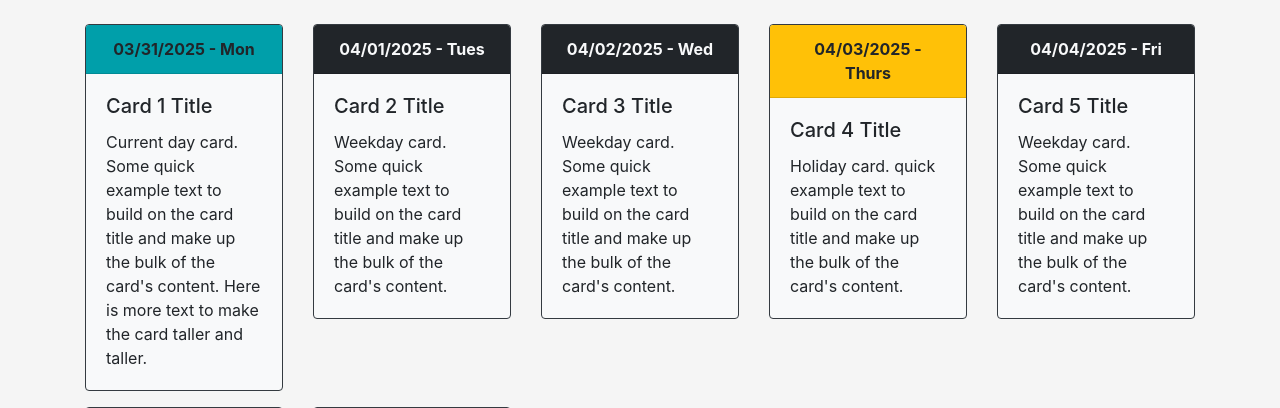
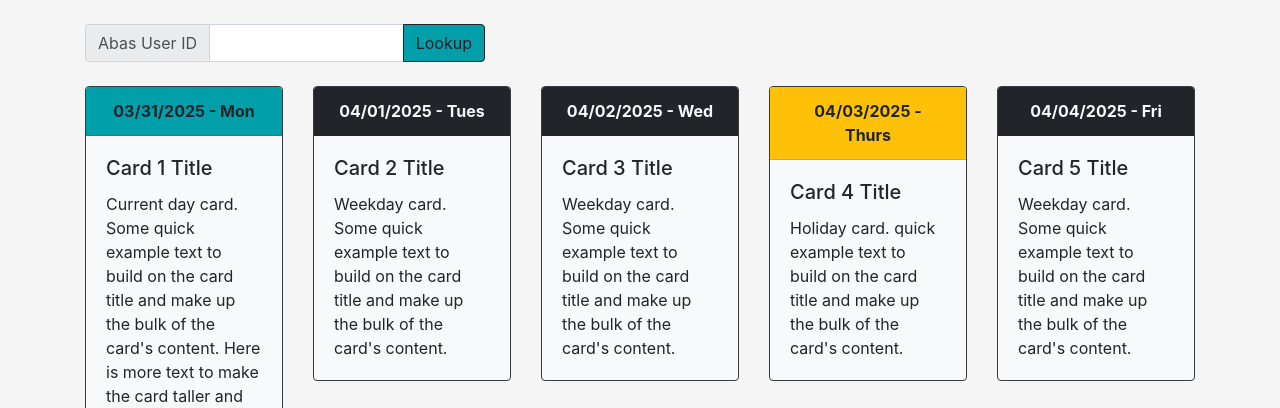
Before and after one commit to KasaCompaniesIT/abaswebapp, a Flask app: template templates/timesheet/entry.html in a window 1280 px wide. Shown: the part 120-528 px from the top of the page. Run offline with Flask 3, Linux system fonts and the light colour scheme; the template is opened without the code that fills it, so the values that code supplies are empty; parts of the project's set-up code (start-up, migrations or seed data) failed here and were passed over; some libraries are stand-ins or nearby versions.

Commit message:
add abasID lookup to entry page add css to support abasID lookup

```diff
--- a/static/style.css
+++ b/static/style.css
@@ -206,3 +206,8 @@
     margin: 0 auto; /* Center the container horizontally */
     padding: 15px; /* Optional: Add some padding for better spacing */
   }
+
+  .abasid-lookup {
+    max-width: 400px; /* Set the maximum width for the input group */
+    margin: 0 auto; /* Center the input group horizontally */
+  }
--- a/templates/timesheet/entry.html
+++ b/templates/timesheet/entry.html
@@ -16,6 +16,19 @@
 {% block content %}
 
 <div class="container">
+    <form method="post" class="abasid-lookup">
+        <div class="input-group mb-3">
+            <div class="input-group-prepend">
+              <span class="input-group-text" id="inputGroup-sizing-default">Abas User ID</span>
+            </div>
+            <input type="text" class="form-control" id="abasID" aria-label="Abas User ID Input" aria-describedby="inputGroup-sizing-default">
+            <div class="input-group-append">
+                <button class="btn btn-abas" type="button" id="btn-abasid">Lookup</button>
+              </div>
+          </div>
+
+    </form>
+
     <div class="row row-cols-1 row-cols-sm-2 row-cols-md-3 row-cols-lg-4 row-cols-xl-5 g-4">
         <!-- Card 1 -->
         <div class="col my-2">
```
